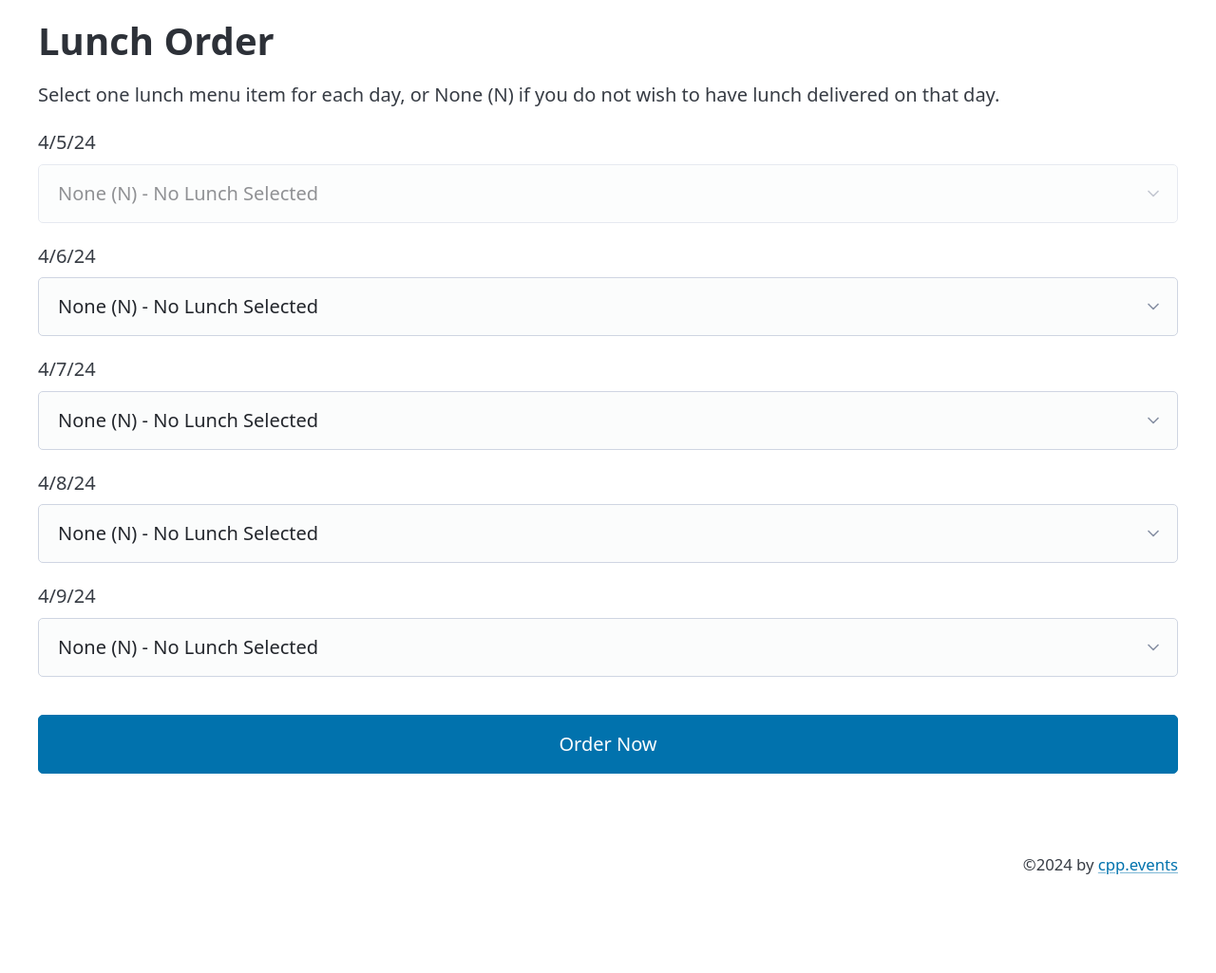
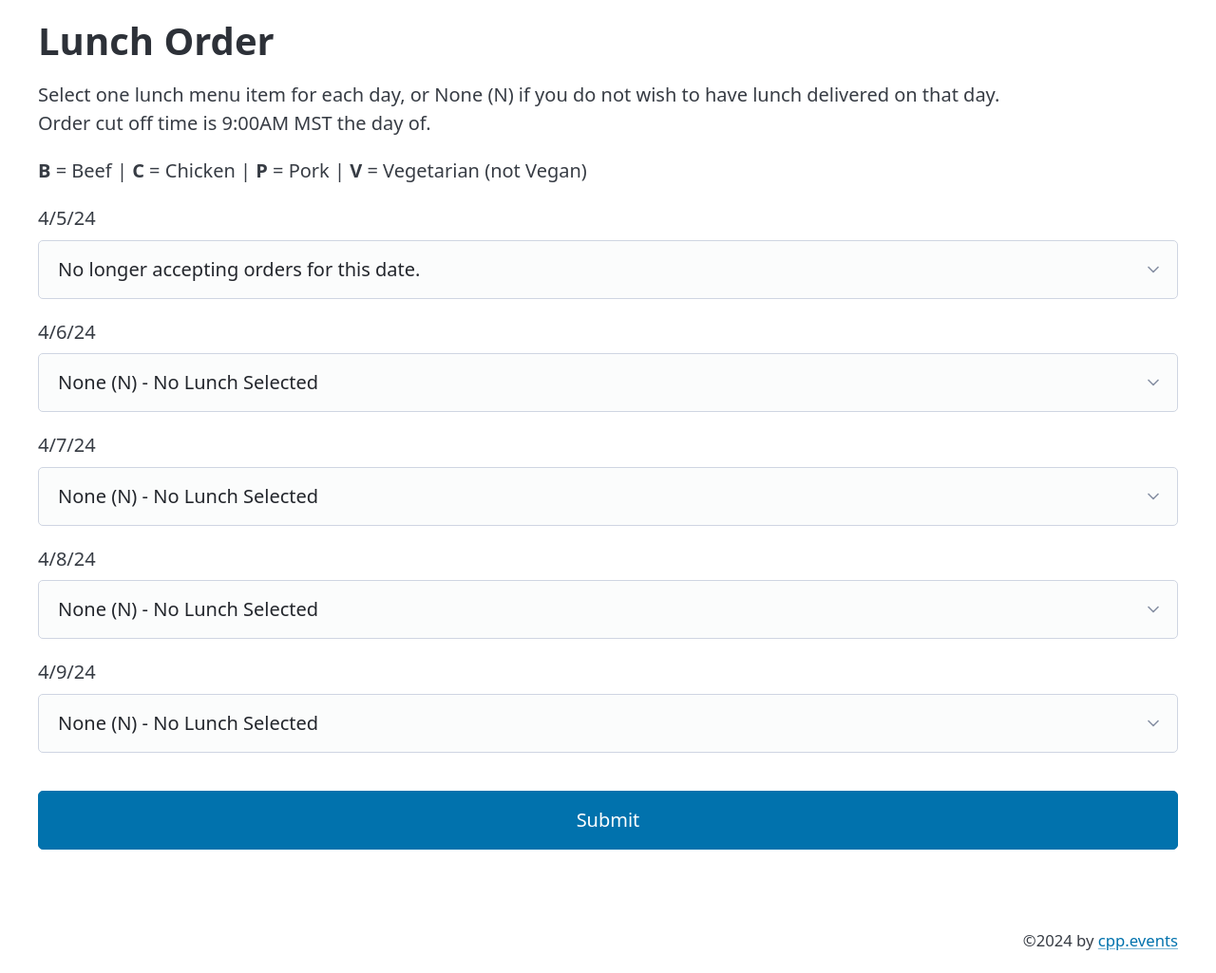
Before and after one commit to sheapwilliams/lunch.cpp.events, a Flask app: page /order in a window 1280 px wide. Shown: the part 173-1198 px from the top of the page at 95% size. Before the commit the page ends 1094 px from the top, so only its background shows below. Run offline with Flask 3, Linux system fonts and the light colour scheme; the visitor is signed in with stand-in values (Sample User, id 1); data that the repository does not hold is empty; some libraries are stand-ins or nearby versions.

Commit message:
Fixes for past order date plus text updates.

```diff
--- a/app/forms.py
+++ b/app/forms.py
@@ -7,6 +7,17 @@ import pytz
 import sqlalchemy as sa
 from app import app, db
 from app.models import User, Order
+
+
+def past_order_date(option):
+    order_date = app.config['ORDER_OPTIONS'][option]['date']
+    time_obj = time(9,0,0)
+    datetime_obj = datetime.strptime(order_date, '%m/%d/%y')
+    datetime_obj = datetime.combine(datetime_obj, time_obj)
+    datetime_obj = datetime_obj.replace(tzinfo=pytz.timezone("America/Denver"))
+    current_time = datetime.now(pytz.timezone("America/Denver"))
+    return current_time > datetime_obj
+
 
 class LoginForm(FlaskForm):
     username = StringField('Username', validators=[DataRequired()])
@@ -40,37 +51,25 @@ class OrderForm(FlaskForm):
     order_options = app.config['ORDER_OPTIONS']
     order_options_count = len(order_options)
 
-    def selected_order_item(option, name):
-        sel = 1
-        for it in app.config['ORDER_OPTIONS'][option]['options']:
-            if name ==  "{} ({})".format(it['name'], it['type']):
-                return sel
-            sel = sel + 1
-        return 1 #
+    def format_order_date(option):
+        return app.config['ORDER_OPTIONS'][option]['date'];
 
     def format_order_items(option):
         item_list = []
         # app.config['ORDER_OPTIONS'][1]['options'][0]['name']
-        for it in app.config['ORDER_OPTIONS'][option]['options']:
-           name = "{} ({})".format(it['name'], it['type'])
-           desc = "{} ({}) - {}".format(it['name'], it['type'],  it['desc'])
-           item = (name, desc)
-           item_list.append(item)
+        if past_order_date(option):
+            name = "Past"
+            desc = "No longer accepting orders for this date."
+            item = (name, desc)
+            item_list.append(item)
+        else:
+            for it in app.config['ORDER_OPTIONS'][option]['options']:
+                name = "{} ({})".format(it['name'], it['type'])
+                desc = "{} ({}) - {}".format(it['name'], it['type'],  it['desc'])
+                item = (name, desc)
+                item_list.append(item)
+
         return item_list
-
-    def format_order_date(option):
-        return app.config['ORDER_OPTIONS'][option]['date'];
-
-    def past_order_date(self,option):
-        order_date = app.config['ORDER_OPTIONS'][option]['date']
-        time_obj = time(9,0,0)
-        datetime_obj = datetime.strptime(order_date, '%m/%d/%y')
-        datetime_obj = datetime.combine(datetime_obj, time_obj)
-        datetime_obj = datetime_obj.replace(tzinfo=pytz.timezone("America/Denver"))
-
-        current_time = datetime.now(pytz.timezone("America/Denver"))
-
-        return current_time > datetime_obj
 
 
     select_monday = SelectField(format_order_date(0),choices=format_order_items(0), default=1)
@@ -79,7 +78,9 @@ class OrderForm(FlaskForm):
     select_thursday = SelectField(format_order_date(3),choices=format_order_items(3), default=1)
     select_friday = SelectField(format_order_date(4),choices=format_order_items(4), default=1)
 
-    submit = SubmitField('Order Now')
+    submit = SubmitField('Submit')
+
+
 
 class PaymentForm(FlaskForm):
     card = StringField('Card Details')
--- a/app/models.py
+++ b/app/models.py
@@ -41,17 +41,21 @@ class User(UserMixin, db.Model):
     @staticmethod
     def verify_reset_password_token(token):
         try:
-            id = jwt.decode(token, app.config['SECRET_KEY'],
+            rid = jwt.decode(token, app.config['SECRET_KEY'],
                             algorithms=['HS256'])['reset_password']
         except:
             return
-        return db.session.get(User, id)
+        return db.session.get(User, rid)
 
 
 @login.user_loader
 def load_user(id):
     return db.session.get(User, int(id))
 
+def paid_day(day):
+    if "None (N)" not in day and "Past" not in day:
+        return True
+    return False
 
 class Order(db.Model):
     id: so.Mapped[int] = so.mapped_column(primary_key=True)
@@ -74,7 +78,7 @@ class Order(db.Model):
 
     def total(self) -> int:
         total = 0;
-        if self.monday != "None (N)":
+        if paid_day(self.monday):
             total += app.config['ORDER_PRICE']
         if self.tuesday != "None (N)":
             total += app.config['ORDER_PRICE']
@@ -88,7 +92,7 @@ class Order(db.Model):
 
     def totalDays(self) -> int:
         total = 0;
-        if self.monday != "None (N)":
+        if paid_day(self.monday):
             total += 1
         if self.tuesday != "None (N)":
             total += 1
@@ -128,7 +132,7 @@ class Session(db.Model):
 
     def total(self) -> int:
         total = 0;
-        if self.monday != "None (N)":
+        if paid_day(self.monday):
             total += app.config['ORDER_PRICE']
         if self.tuesday != "None (N)":
             total += app.config['ORDER_PRICE']
@@ -142,7 +146,7 @@ class Session(db.Model):
 
     def totalDays(self) -> int:
         total = 0;
-        if self.monday != "None (N)":
+        if paid_day(self.monday):
             total += 1
         if self.tuesday != "None (N)":
             total += 1
--- a/app/routes.py
+++ b/app/routes.py
@@ -109,11 +109,20 @@ def change_order():
     user = db.session.get(User, current_user.get_id())
     so = db.session.get(Session, current_user.get_id())
 
-    user.orders.monday = so.monday
-    user.orders.tuesday = so.tuesday
-    user.orders.wednesday =  so.wednesday
-    user.orders.thursday = so.thursday
-    user.orders.friday = so.friday
+    if so.monday != "Past":
+        user.orders.monday = so.monday
+
+    if so.tuesday != "Past":
+        user.orders.tuesday = so.tuesday
+
+    if so.wednesday != "Past":
+        user.orders.wednesday =  so.wednesday
+
+    if so.thursday != "Past":
+        user.orders.thursday = so.thursday
+
+    if so.friday != "Past":
+        user.orders.friday = so.friday
 
     send_order_email(user)
 
@@ -169,11 +178,16 @@ def success():
             db.session.add(order)
             db.session.commit()
         else:
-            user.orders.monday = so.monday
-            user.orders.tuesday = so.tuesday
-            user.orders.wednesday =  so.wednesday
-            user.orders.thursday = so.thursday
-            user.orders.friday = so.friday
+            if so.monday != "Past":
+                user.orders.monday = so.monday
+            if so.tuesday != "Past":
+                user.orders.tuesday = so.tuesday
+            if so.wednesday != "Past":
+                user.orders.wednesday =  so.wednesday
+            if so.thursday != "Past":
+                user.orders.thursday = so.thursday
+            if so.friday != "Past":
+                user.orders.friday = so.friday
 
         user.orders.total_paid += paid
         user.orders.status = "Paid!"
--- a/app/templates/order.html
+++ b/app/templates/order.html
@@ -4,54 +4,42 @@
 <h1>Lunch Order</h1>
 <form action="" method="post" novalidate>
     {{ form.hidden_tag() }}
-    <p>Select one lunch menu item for each day, or None (N) if you do not wish to have lunch delivered on that day.</p>
+    <p>Select one lunch menu item for each day, or None (N) if you do not wish to have lunch delivered on that day.
+        <br />Order cut off time is 9:00AM MST the day of.
+    </p>
+    <p>
+        <b>B</b> = Beef |
+        <b>C</b> = Chicken |
+        <b>P</b> = Pork |
+        <b>V</b> = Vegetarian (not Vegan)
+    </p>
     <p>
         {{form.select_monday.label}}
-        {% if form.past_order_date(option=0) %}
-        {{ form.select_monday(disabled=True) }}
-        {% else %}
         {{form.select_monday}}<br>
-        {% endif %}
         {% for error in form.select_monday.errors %}
         <span style="color: red;">[{{ error }}]</span>
         {% endfor %}
 
         {{form.select_tuesday.label}}
-        {% if form.past_order_date(option=1) %}
-        {{ form.select_tuesday(disabled=True)}}
-        {% else %}
         {{form.select_tuesday}}<br>
-        {% endif %}
         {% for error in form.select_tuesday.errors %}
         <span style="color: red;">[{{ error }}]</span>
         {% endfor %}
 
         {{form.select_wednesday.label}}
-        {% if form.past_order_date(option=2) %}
-        {{form.select_wednesday(disabled=True)}}<br>
-        {% else %}
         {{form.select_wednesday}}<br>
-        {% endif %}
         {% for error in form.select_wednesday.errors %}
         <span style="color: red;">[{{ error }}]</span>
         {% endfor %}
 
         {{form.select_thursday.label}}
-        {% if form.past_order_date(option=3) %}
-        {{ form.select_thursday(disabled=True) }}<br>
-        {% else %}
         {{ form.select_thursday }}<br>
-        {% endif %}
         {% for error in form.select_thursday.errors %}
         <span style="color: red;">[{{ error }}]</span>
         {% endfor %}
 
         {{form.select_friday.label}}
-        {% if form.past_order_date(option=4) %}
-        {{form.select_friday(disabled=True)}}<br>
-        {% else %}
         {{form.select_friday}}<br>
-        {% endif %}
         {% for error in form.select_friday.errors %}
         <span style="color: red;">[{{ error }}]</span>
         {% endfor %}
```
Also changed, not shown: app/templates/index.html (+17 -12 lines), README.md.
